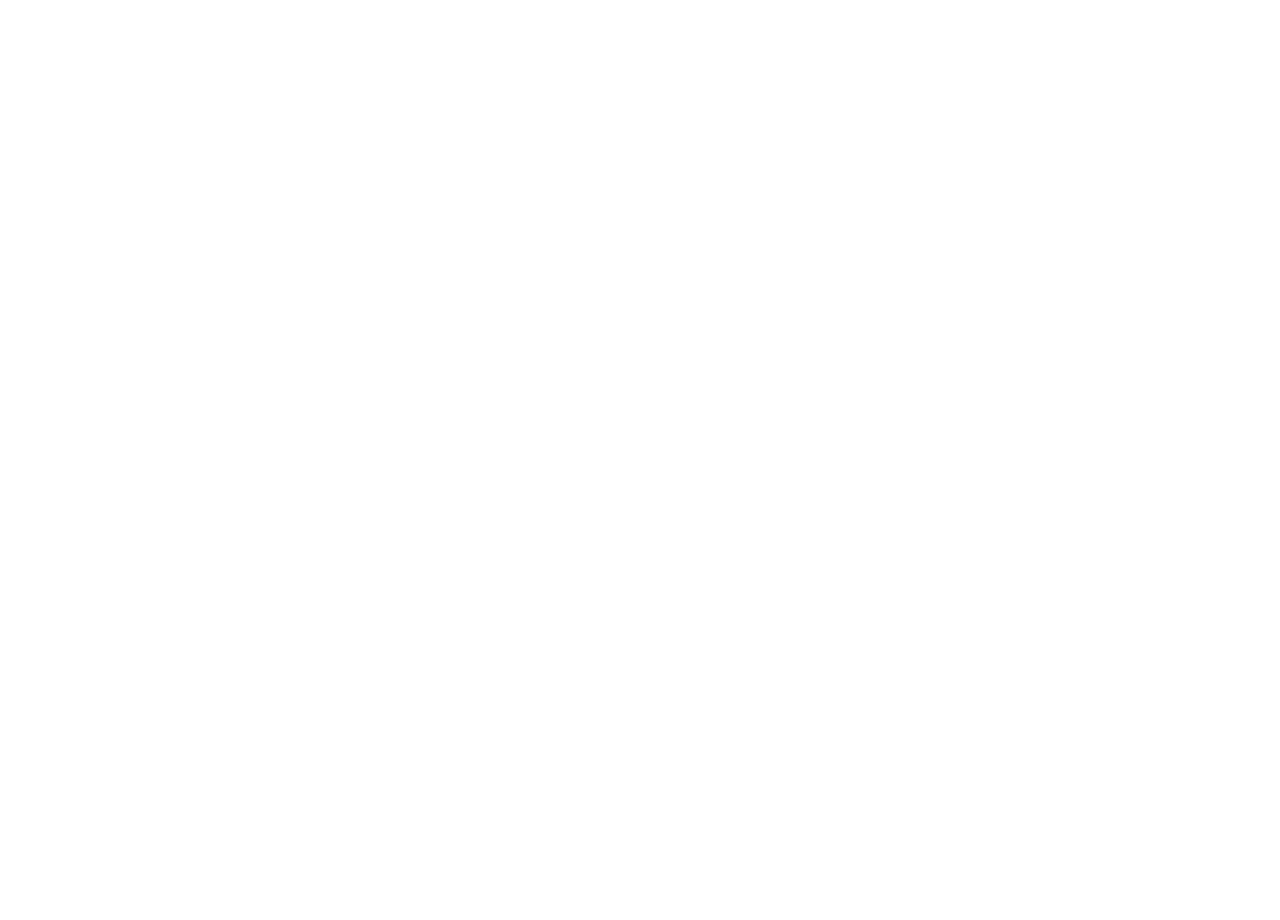
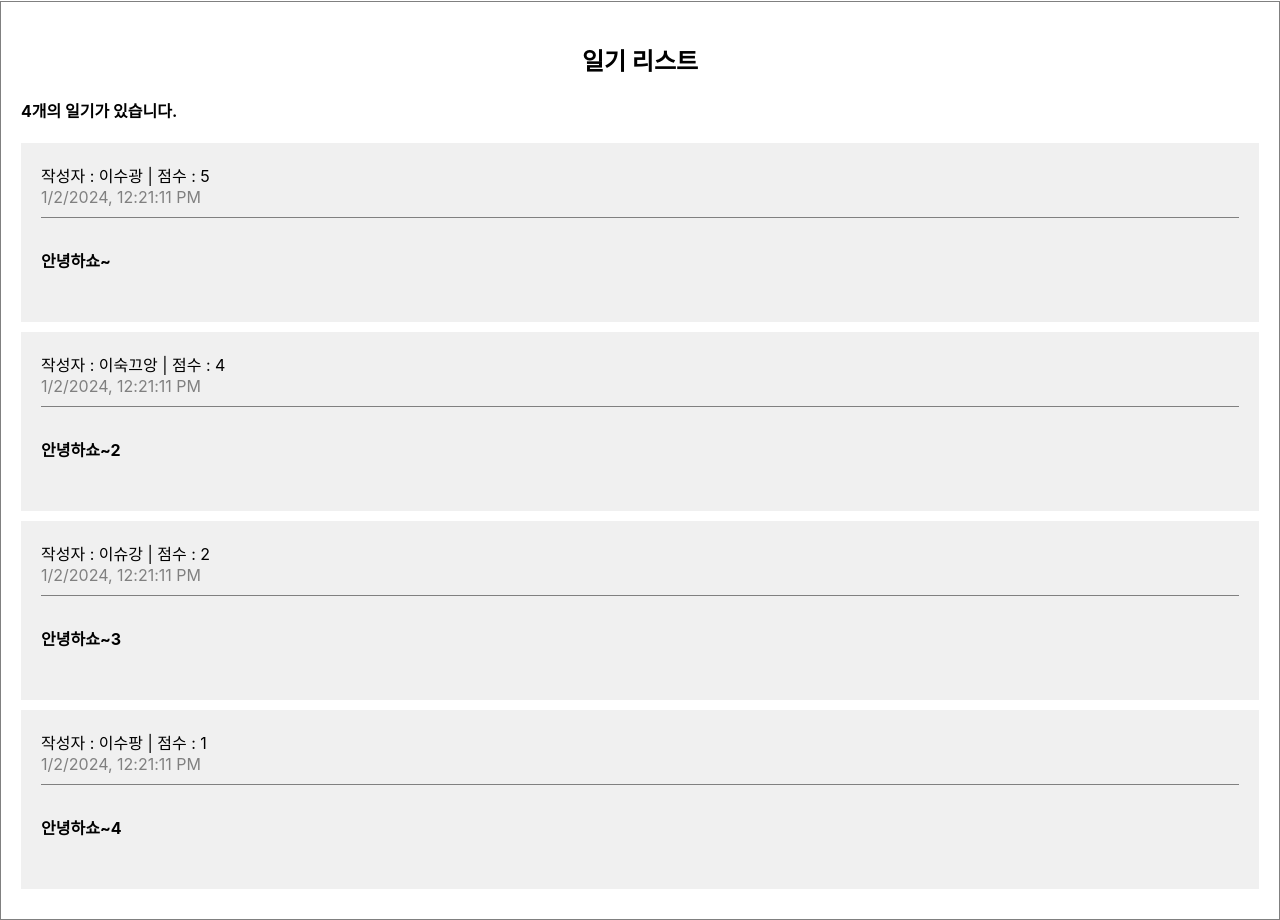
Before and after one commit to sueWavy/soo, a React (Create React App) app in the folder React/simple_diary/: page / in a window 1280 px wide. Shown: the part 493-1413 px from the top of the page. Before the commit the page ends 800 px from the top, so only its background shows below. Built offline with nearby package versions, Linux system fonts and the light colour scheme.

Commit message:
React : 심플 일기 - 리스트, 아이템

```diff
--- a/React/simple_diary/src/App.css
+++ b/React/simple_diary/src/App.css
@@ -1,3 +1,5 @@
+/* Editor */
+
 .DiaryEditor {
   border: 1px solid gray;
   text-align: center;
@@ -26,3 +28,39 @@
   padding: 10px;
   cursor: pointer;
 }
+
+/* List */
+
+.DiaryList {
+  border: 1px solid gray;
+  padding: 20px;
+  margin-top: 20px;
+}
+
+.DiaryList h2 {
+  text-align: center;
+}
+
+/* Item */
+
+.DiaryItem {
+  background-color: rgb(240, 240, 240);
+  margin-bottom: 10px;
+  padding: 20px;
+}
+
+.DiaryItem .info {
+  border-bottom: 1px solid gray;
+  padding-bottom: 10px;
+  margin-bottom: 10px;
+}
+
+.DiaryItem .date {
+  color: gray;
+}
+
+.DiaryItem .content {
+  font-weight: bold;
+  margin-bottom: 30px;
+  margin-top: 30px;
+}
--- a/React/simple_diary/src/App.js
+++ b/React/simple_diary/src/App.js
@@ -1,10 +1,43 @@
 import "./App.css";
 import DiaryEditor from "./components/DiaryEditor";
+import DiaryList from "./components/DiaryList";
 
 function App() {
+  const dummyList = [
+    {
+      id: 1,
+      author: "이수광",
+      content: "안녕하쇼~",
+      emotion: 5,
+      created: new Date().getTime(),
+    },
+    {
+      id: 2,
+      author: "이숙끄앙",
+      content: "안녕하쇼~2",
+      emotion: 4,
+      created: new Date().getTime(),
+    },
+    {
+      id: 3,
+      author: "이슈강",
+      content: "안녕하쇼~3",
+      emotion: 2,
+      created: new Date().getTime(),
+    },
+    {
+      id: 4,
+      author: "이수팡",
+      content: "안녕하쇼~4",
+      emotion: 1,
+      created: new Date().getTime(),
+    },
+  ];
+
   return (
     <div className="App">
       <DiaryEditor />
+      <DiaryList diaryList={dummyList} />
     </div>
   );
 }
--- /dev/null
+++ b/React/simple_diary/src/components/DiaryItem.jsx
@@ -0,0 +1,16 @@
+import React from "react";
+
+export default function DiaryItem({ author, content, created, emotion, id }) {
+  return (
+    <div className="DiaryItem">
+      <div className="info">
+        <span>
+          작성자 : {author} | 점수 : {emotion}
+        </span>
+        <br />
+        <span className="date">{new Date(created).toLocaleString()}</span>
+      </div>
+      <div className="content">{content}</div>
+    </div>
+  );
+}
--- /dev/null
+++ b/React/simple_diary/src/components/DiaryList.jsx
@@ -0,0 +1,20 @@
+import React from "react";
+import DiaryItem from "./DiaryItem";
+
+export default function DiaryList({ diaryList }) {
+  return (
+    <div className="DiaryList">
+      <h2>일기 리스트</h2>
+      <h4>{diaryList.length}개의 일기가 있습니다.</h4>
+      <div>
+        {diaryList.map((it) => (
+          <DiaryItem key={it.id} {...it} />
+        ))}
+      </div>
+    </div>
+  );
+}
+
+DiaryList.defaultProps = {
+  diaryList: [],
+};
```
